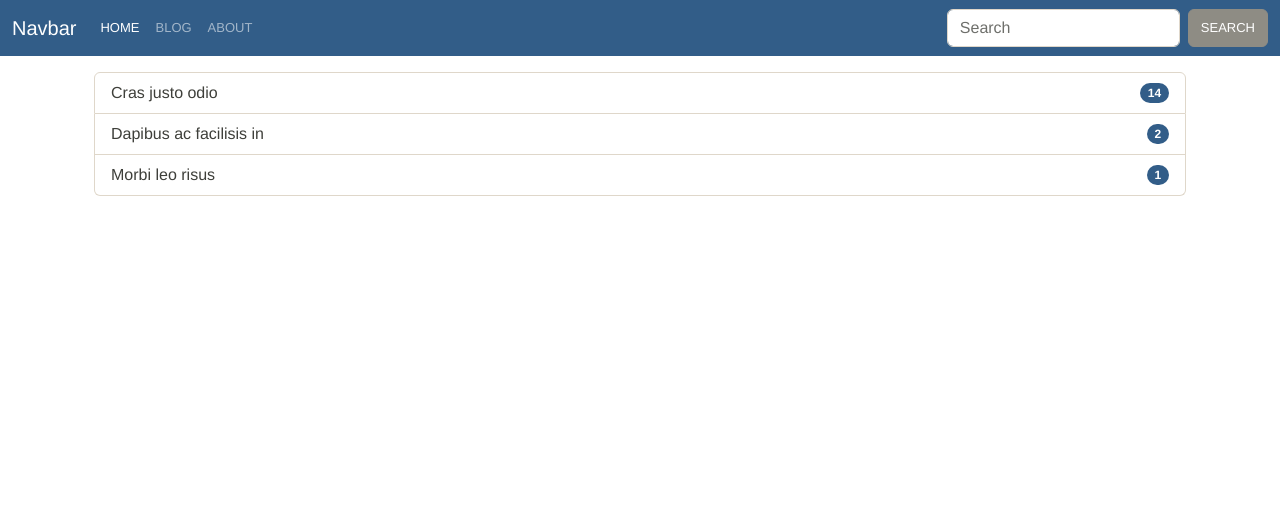
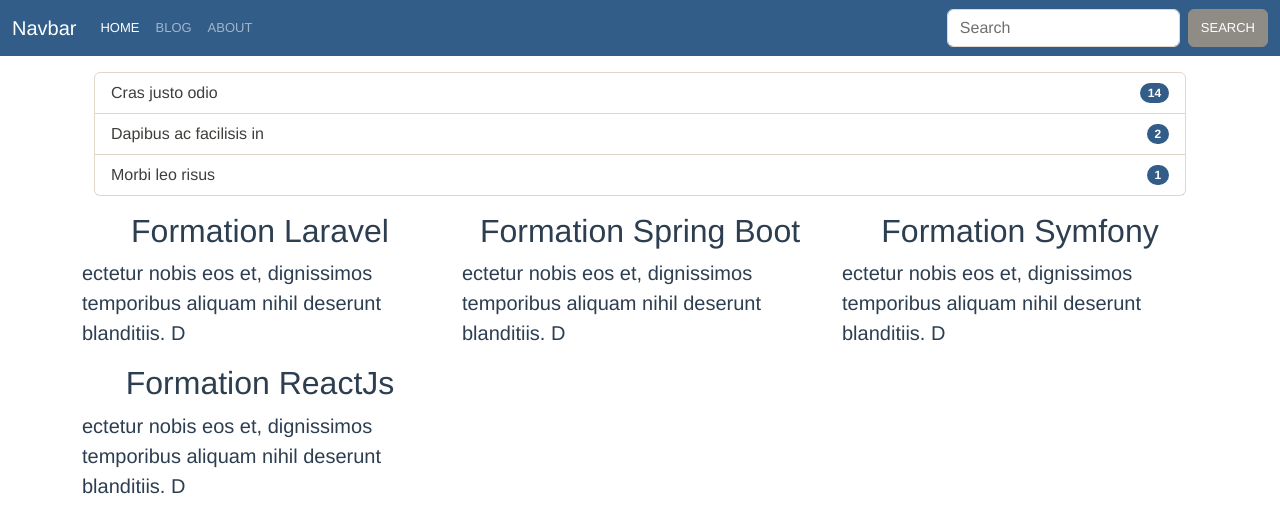
Before and after one commit to Ya27cine/vuejs3-navigation, a Vue app: page /blog in a window 1280 px wide. Shown: the top 532 px of the page. Built offline with nearby package versions, Linux system fonts and the light colour scheme.

Commit message:
Route Parameters

```diff
--- a/src/router/index.js
+++ b/src/router/index.js
@@ -2,6 +2,8 @@
 import Home from '../views/Home.vue'
 import About from '../views/About.vue'
 import Blog from '../views/blog'
+import Show from '../views/blog/Show'
+
 
 import "bootswatch/dist/sandstone/bootstrap.min.css";
 
@@ -20,6 +22,11 @@
     path: '/about',
     name: 'About',
     component: About
+  },
+  {
+    path: '/blog/:id',
+    name: 'Show',
+    component: Show
   }
 ]
 
--- /dev/null
+++ b/src/views/blog/Show.vue
@@ -0,0 +1,27 @@
+<template>
+
+
+    <h1> Show Post ID : {{ id }}</h1>
+
+    <p class="lead"> Lorem ipsum dolor sit, amet consectetur adipisicing elit. Incidunt, eligendi ea? Quas porro saepe suscipit aliquid fugiat ab exercitationem officia voluptatibus inventore vel! Expedita consequatur sint autem dicta, modi ab?
+    Obcaecati culpa quasi quo itaque? Fugit beatae dolor laudantium id fuga cum, nostrum nemo ipsum quod alias ratione, ullam, ducimus aperiam ut error iure excepturi aliquam fugiat obcaecati dolorem minus?
+    Facilis possimus vitae itaque repellendus corrupti. Molestiae modi quas sint, dicta dolorem blanditiis aliquid repellat delectus dolores fugit. Repudiandae, esse! Quo, eos excepturi modi rem doloribus ad beatae incidunt tempore?
+    Numquam laboriosam iste dolorum voluptatum molestiae unde, adipisci maiores quidem quae beatae similique sunt qui optio esse quos et excepturi, animi obcaecati cum odit earum! Qui explicabo quod dignissimos accusantium.
+    Maxime nostrum quis provident placeat cumque, aut quidem ipsum? Fugiat tenetur dolor earum, id distinctio nihil nostrum eaque eius consectetur, ab recusandae iusto odio et fugit?</p>
+
+
+</template>
+<script>
+export default {
+
+    data() {
+        return {
+            id: this.$route.params.id
+        }
+    },
+
+}
+</script>
+<style lang="">
+
+</style>
--- a/src/views/blog/index.vue
+++ b/src/views/blog/index.vue
@@ -16,4 +16,51 @@
         </ul>
     </div>
 
+    <div class="row">
+        <div class="col-md-4" v-for="post in posts">
+            <h2>{{ post.title}}</h2>
+            <p class="lead text-start">{{ post.content}}</p>
+        </div>
+    </div>
 </template>
+
+
+<script>
+export default {
+
+    data() {
+        return {
+            posts:[
+                {
+                    id: 1,
+                    title: 'Formation Laravel',
+                    slug: 'Formation-Laravel',
+                    content: "ectetur nobis eos et, dignissimos temporibus aliquam nihil deserunt blanditiis. D"
+                },
+                {
+                    id: 2,
+                    title: 'Formation Spring Boot',
+                    slug: 'Formation-Spring-Boot',
+                    content: "ectetur nobis eos et, dignissimos temporibus aliquam nihil deserunt blanditiis. D"
+                },
+                {
+                    id: 3,
+                    title: 'Formation Symfony',
+                    slug: 'Formation-Symfony',
+                    content: "ectetur nobis eos et, dignissimos temporibus aliquam nihil deserunt blanditiis. D"
+                },
+                {
+                    id: 4,
+                    title: 'Formation ReactJs',
+                    slug: 'Formation-ReactJs',
+                    content: "ectetur nobis eos et, dignissimos temporibus aliquam nihil deserunt blanditiis. D"
+                }
+            ]
+        }
+    },
+
+}
+</script>
+<style lang="">
+
+</style>
```
